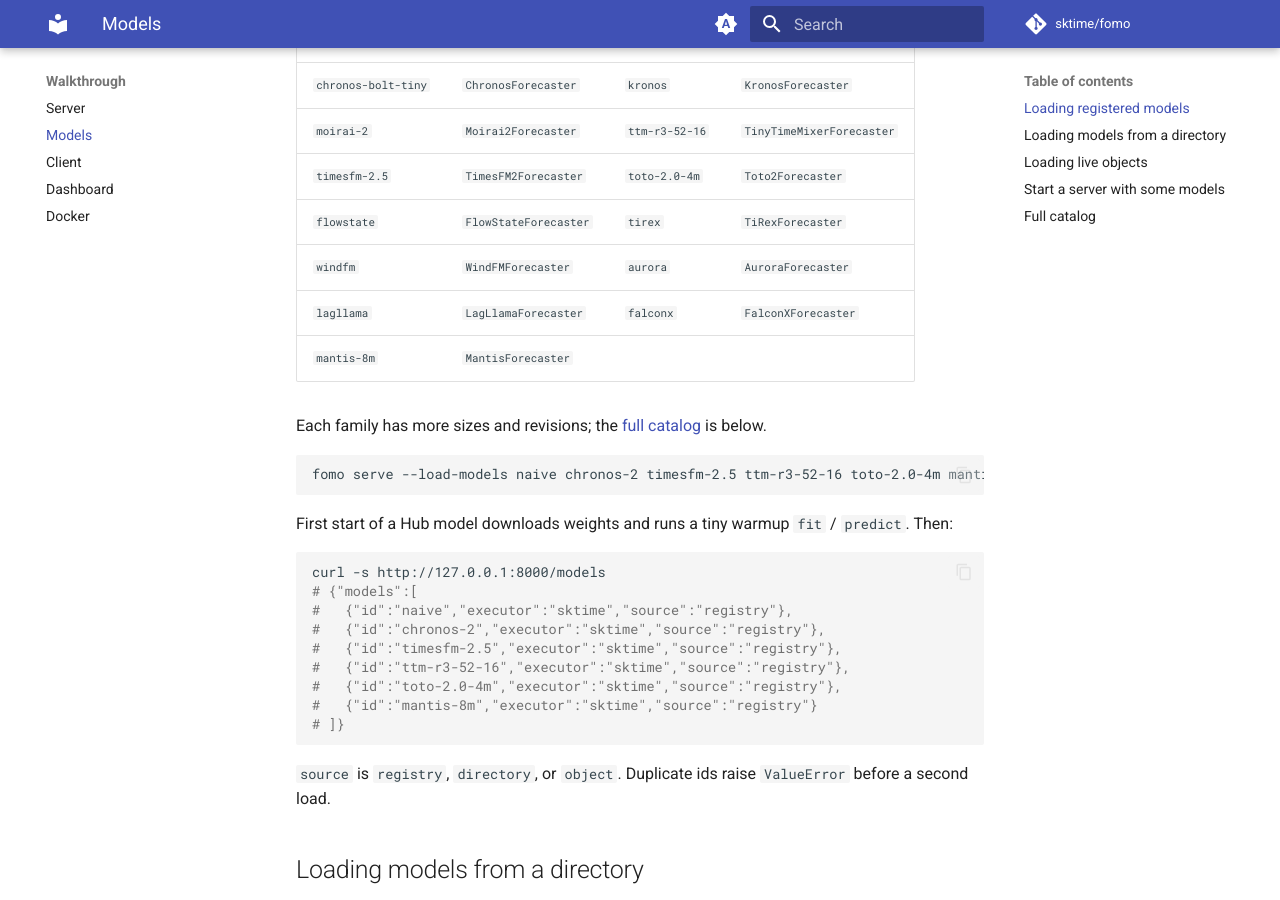
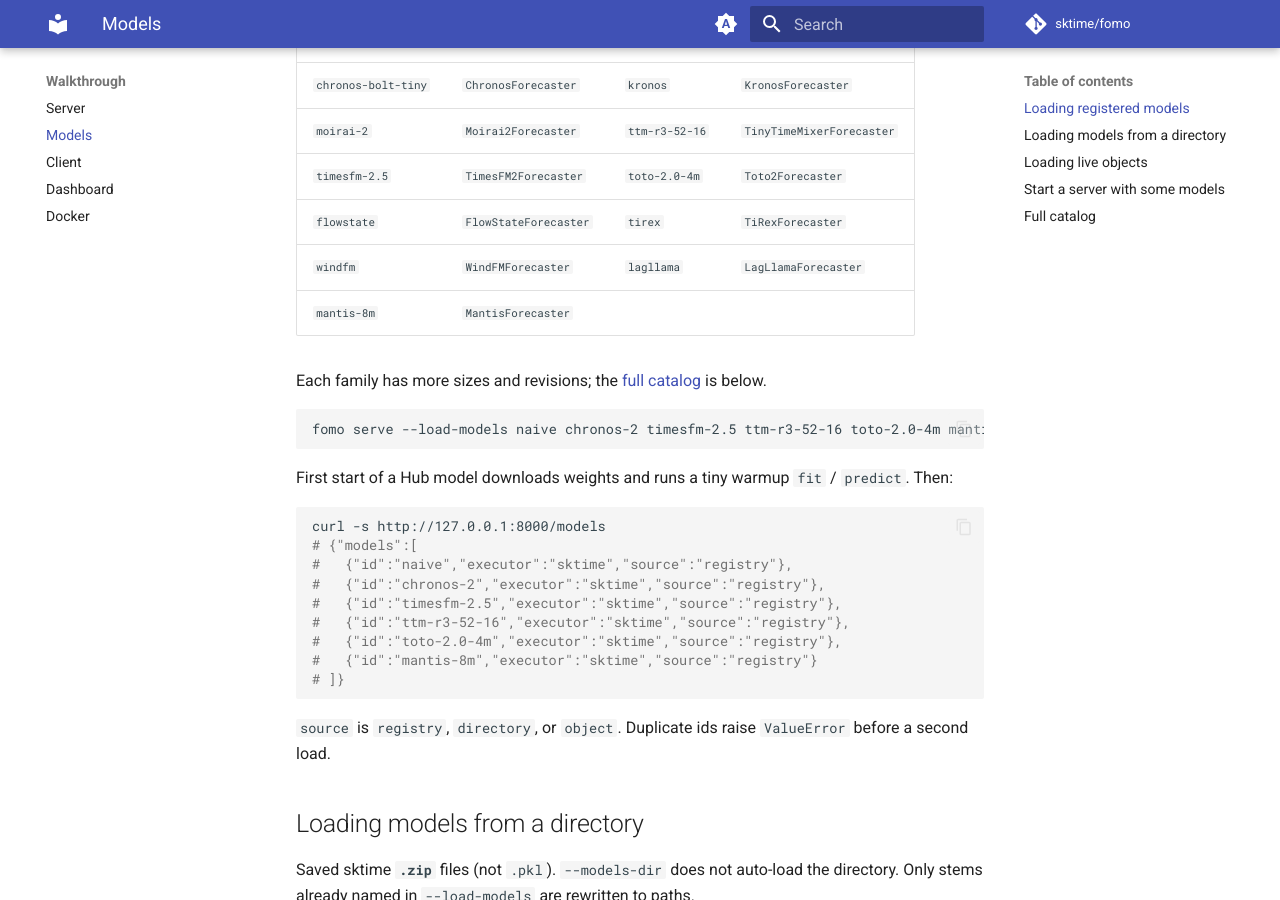
Before and after one commit to sktime/tserve, an MkDocs documentation site: the page built from docs/walkthrough/models.md, in a window 1280 px wide and 900 px high, scrolled down 600 px. Built offline with MkDocs 1.6.1 and Material for MkDocs 9.7.7, drawn with Linux system fonts in a browser that asks for light colours; comment, search, counter and statistics services are not loaded; some of the changed text lies outside the part shown.

Commit message:
update catalogue

```diff
--- a/docs/walkthrough/models.md
+++ b/docs/walkthrough/models.md
@@ -17,8 +17,7 @@ These ids are in the registry. Pick them with `--load-models`:
 | `moirai-2` | `Moirai2Forecaster` | `ttm-r3-52-16` | `TinyTimeMixerForecaster` |
 | `timesfm-2.5` | `TimesFM2Forecaster` | `toto-2.0-4m` | `Toto2Forecaster` |
 | `flowstate` | `FlowStateForecaster` | `tirex` | `TiRexForecaster` |
-| `windfm` | `WindFMForecaster` | `aurora` | `AuroraForecaster` |
-| `lagllama` | `LagLlamaForecaster` | `falconx` | `FalconXForecaster` |
+| `windfm` | `WindFMForecaster` | `lagllama` | `LagLlamaForecaster` |
 | `mantis-8m` | `MantisForecaster` | | |
 
 Each family has more sizes and revisions; the [full catalog](#full-catalog) is below.
@@ -241,9 +240,7 @@ r3 (each id has a `-lite` sibling):
 
 | id | estimator |
 | --- | --- |
-| `aurora` | `AuroraForecaster` |
 | `lagllama` | `LagLlamaForecaster` |
-| `falconx` | `FalconXForecaster` |
 | `mantis`, `mantis-8m`, `mantis-plus` | `MantisForecaster` |
 
 FoMo does not ship a capability matrix. Quantile support is the estimator's `predict_quantiles`; there is no FoMo flag. Asking an id that cannot return quantiles fails the request.
```
